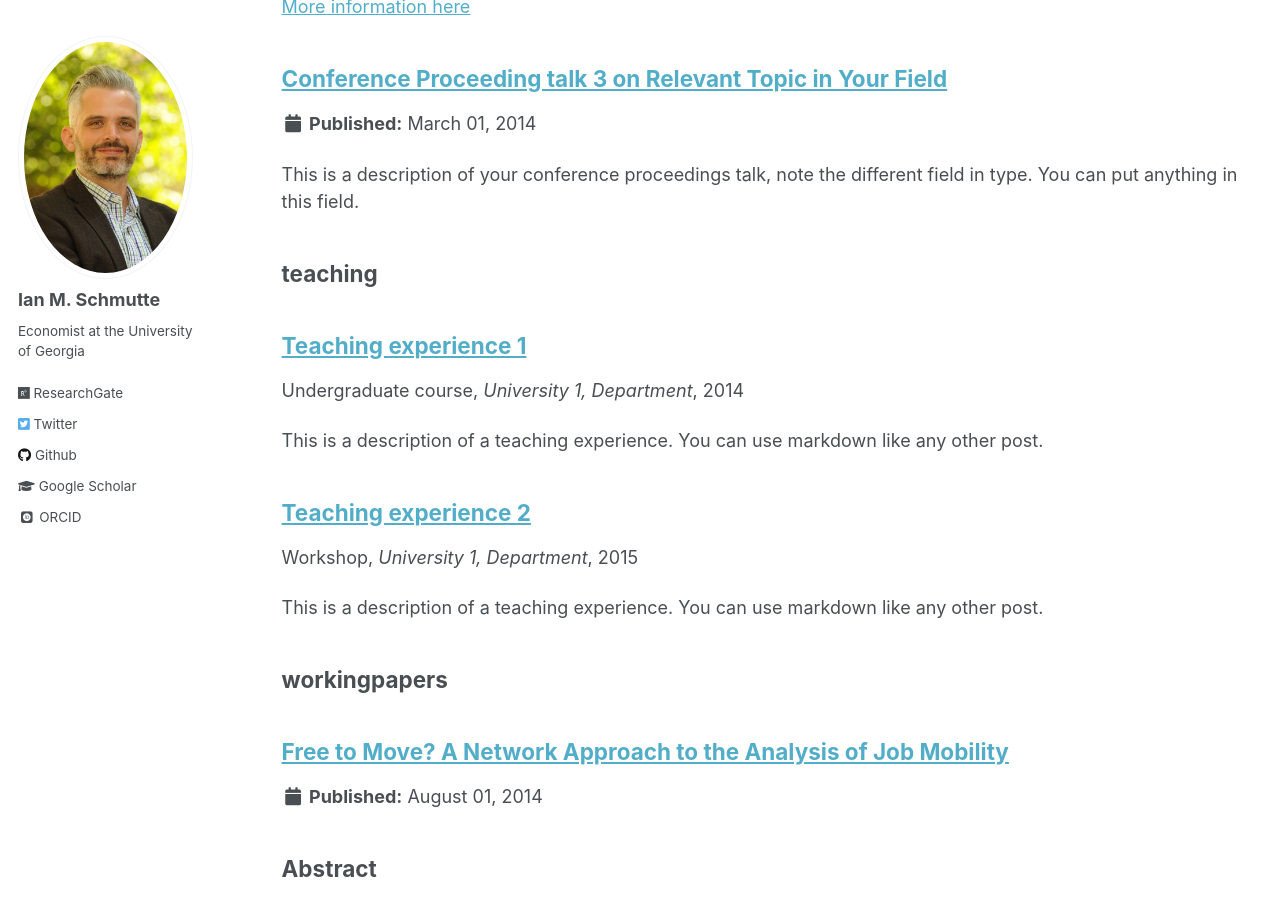
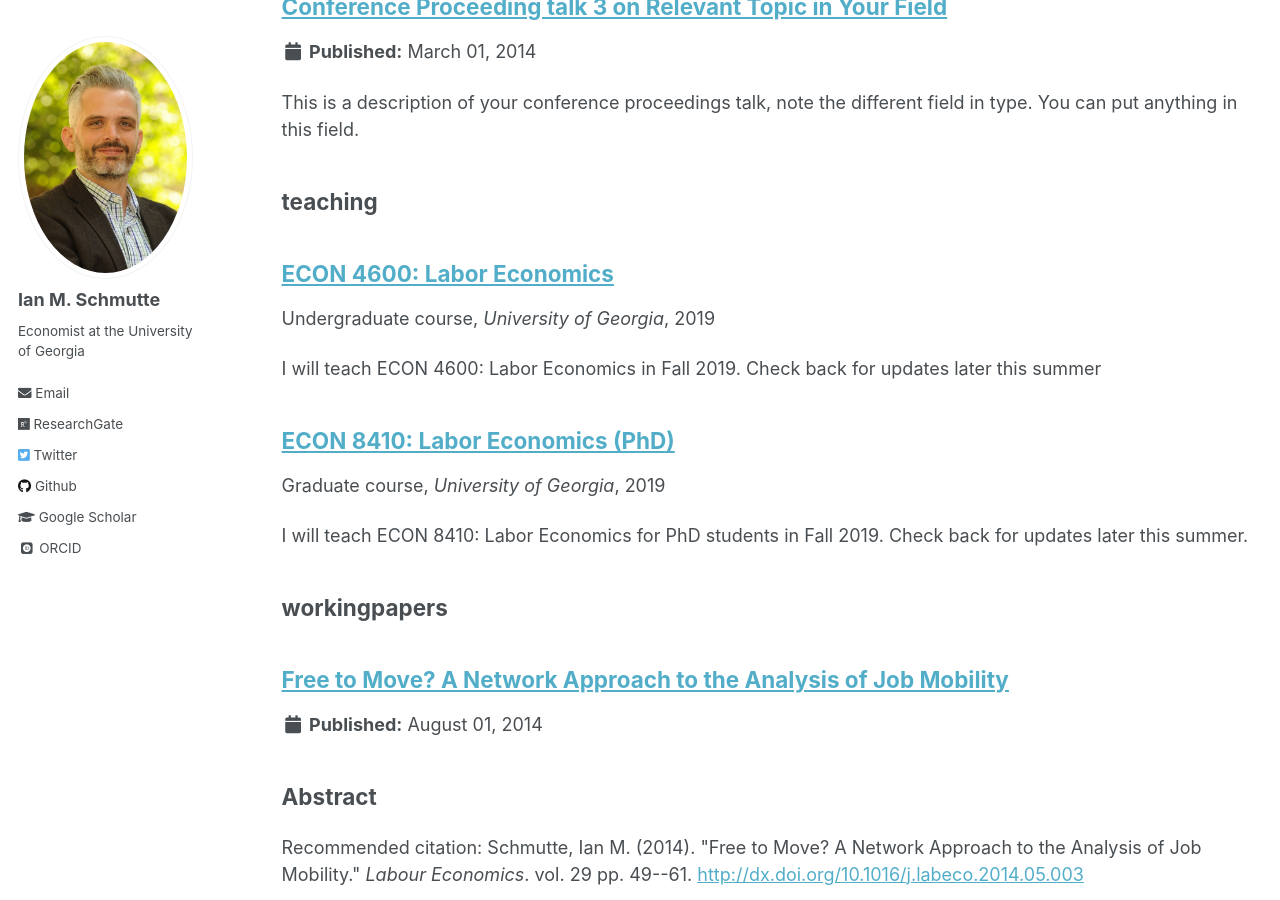
Before and after one commit to ianschmutte/ianschmutte.github.io, a Jekyll site: the page built from _pages/sitemap.md, in a window 1280 px wide and 900 px high, scrolled down 5672 px. Built offline with Jekyll 4.4.1, drawn with Linux system fonts in a browser that asks for light colours; some web fonts are replaced; some of the changed text lies outside the part shown.

Commit message:
Edited teaching page

```diff
--- a/_config.yml
+++ b/_config.yml
@@ -86,7 +86,7 @@ author:
   location         :
   employer         :
   googlescholar    : "http://scholar.google.com/citations?user=mwB4cQoAAAAJ"
-  email            :
+  email            : "schmutte@uga.edu"
   researchgate     : "https://www.researchgate.net/profile/Ian_Schmutte"
   uri              :
   bitbucket        :
--- a/_pages/terms.md
+++ /dev/null
@@ -1,39 +0,0 @@
----
-permalink: /terms/
-title: "Terms and Privacy Policy"
-modified: 2016-06-06
----
-
-{% include base_path %}
-{% include toc %}
-
-## Privacy Policy
-
-The privacy of my visitors is extremely important. This Privacy Policy outlines the types of personal information that is received and collected and how it is used.
-
-First and foremost, I will never share your email address or any other personal information to anyone without your direct consent.
-
-### Log Files
-
-Like many other websites, this site uses log files to help learn about when, from where, and how often traffic flows to this site. The information in these log files include:
-
-* Internet Protocol addresses (IP)
-* Types of browser
-* Internet Service Provider (ISP)
-* Date and time stamp
-* Referring and exit pages
-* Number of clicks
-
-All of this information is not linked to anything that is personally identifiable.
-
-### Cookies and Web Beacons
-
-When you visit this site "convenience" cookies are stored on your computer when you submit a comment to help you log in faster to [Disqus](http://disqus.com) the next time you leave a comment.
-
-Third-party advertisers may also place and read cookies on your browser and/or use web beacons to collect information. This site has no access or control over these cookies. You should review the respective privacy policies on any and all third-party ad servers for more information regarding their practices and how to opt-out.
-
-If you wish to disable cookies, you may do so through your web browser options. Instructions for doing so can be found on the specific web browsers' websites.
-
-#### Google Analytics
-
-Google Analytics is a web analytics tool I use to help understand how visitors engage with this website. It reports website trends using cookies and web beacons without identifying individual visitors. You can read [Google Analytics Privacy Policy](http://www.google.com/analytics/learn/privacy.html).
--- a/_teaching/2014-spring-teaching-1.md
+++ /dev/null
@@ -1,20 +0,0 @@
----
-title: "Teaching experience 1"
-collection: teaching
-type: "Undergraduate course"
-permalink: /teaching/2014-spring-teaching-1
-venue: "University 1, Department"
-date: 2014-01-01
-location: "City, Country"
----
-
-This is a description of a teaching experience. You can use markdown like any other post.
-
-Heading 1
-======
-
-Heading 2
-======
-
-Heading 3
-======
--- a/_teaching/2015-spring-teaching-2.md
+++ /dev/null
@@ -1,20 +0,0 @@
----
-title: "Teaching experience 2"
-collection: teaching
-type: "Workshop"
-permalink: /teaching/2015-spring-teaching-1
-venue: "University 1, Department"
-date: 2015-01-01
-location: "City, Country"
----
-
-This is a description of a teaching experience. You can use markdown like any other post.
-
-Heading 1
-======
-
-Heading 2
-======
-
-Heading 3
-======
--- /dev/null
+++ b/_teaching/2019-fall-ECON4600.md
@@ -0,0 +1,10 @@
+---
+title: "ECON 4600: Labor Economics"
+collection: teaching
+type: "Undergraduate course"
+permalink: /teaching/2019-fall-ECON4600
+venue: "University of Georgia"
+date: 2019-08-15
+---
+
+I will teach ECON 4600: Labor Economics in Fall 2019. Check back for updates later this summer
--- /dev/null
+++ b/_teaching/2019-fall-ECON8410.md
@@ -0,0 +1,10 @@
+---
+title: "ECON 8410: Labor Economics (PhD)"
+collection: teaching
+type: "Graduate course"
+permalink: /teaching/2019-fall-ECON8410
+venue: "University of Georgia"
+date: 2019-08-16
+---
+
+I will teach ECON 8410: Labor Economics for PhD students in Fall 2019. Check back for updates later this summer.
```
Also changed, not shown: _pages/teaching.md (renamed from _pages/teaching.html).
